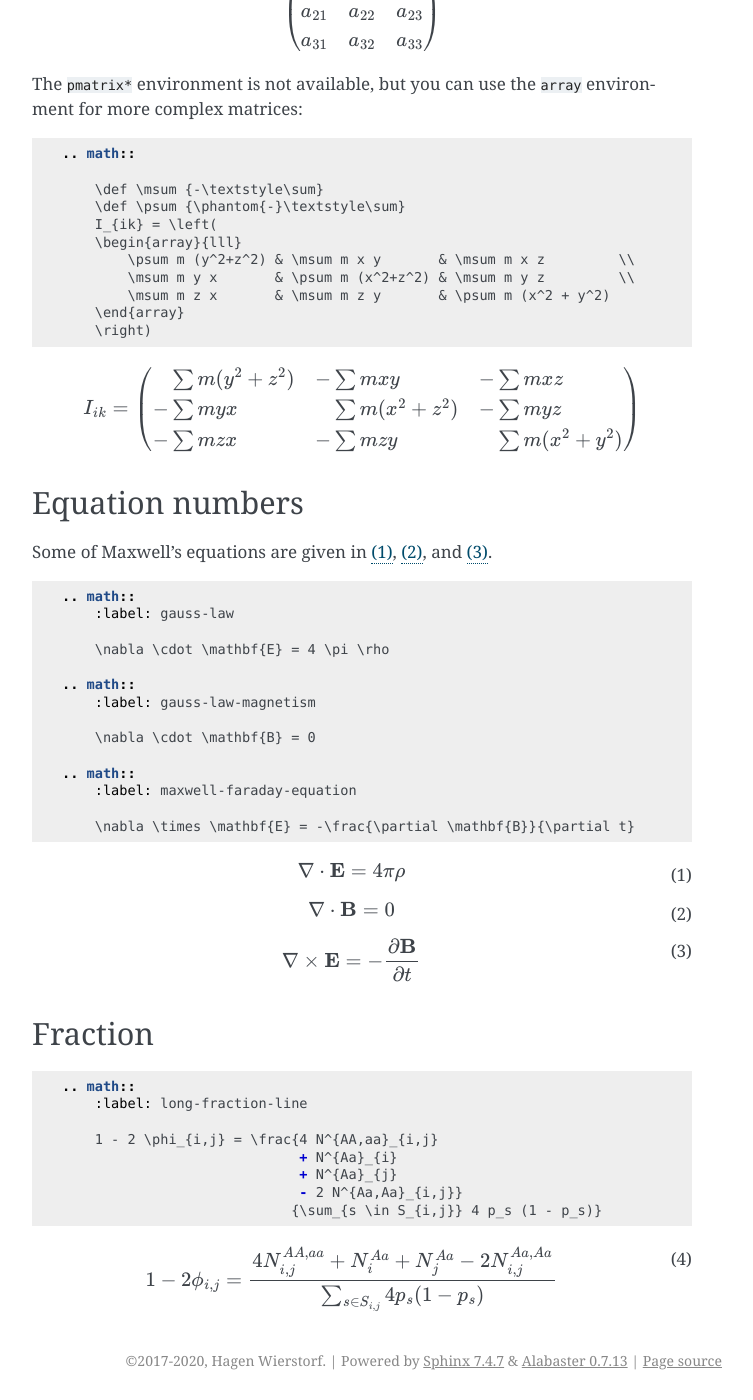
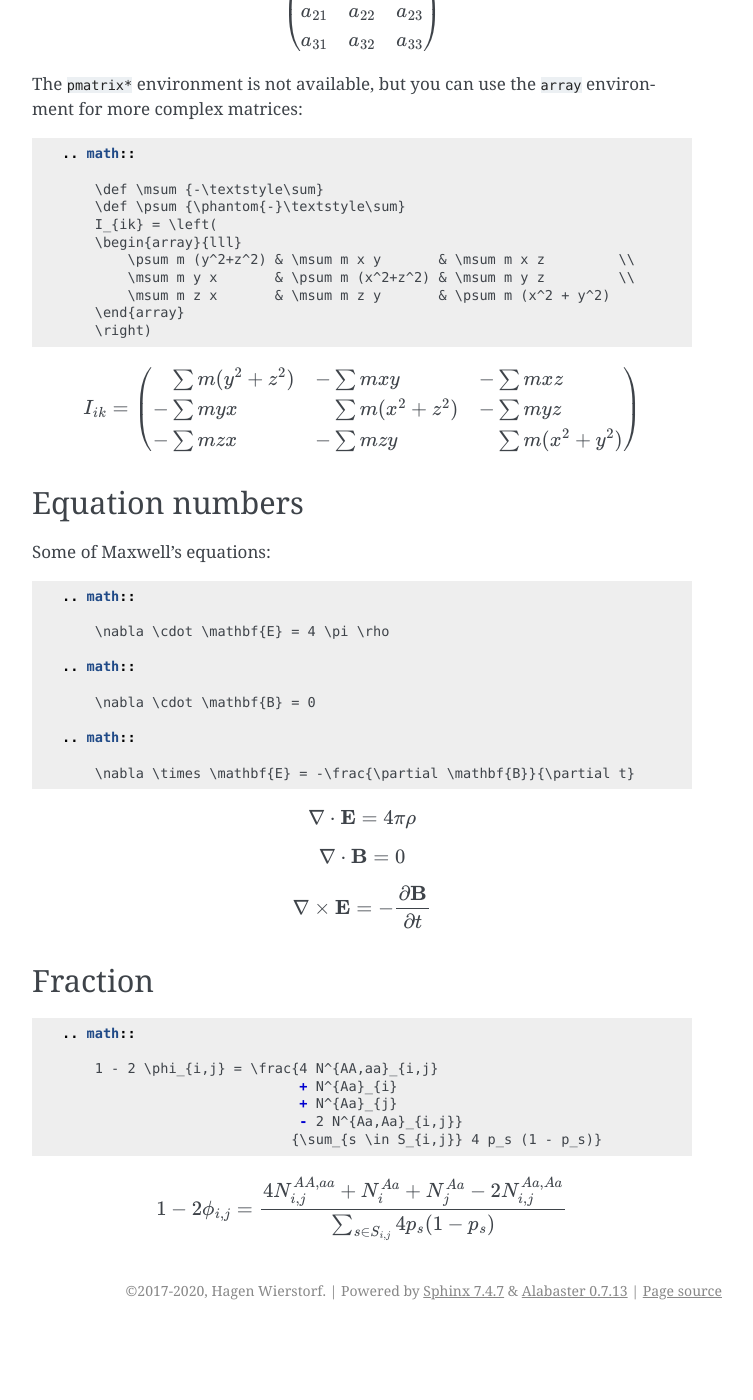
Before and after one commit to hagenw/sphinxcontrib-katex, a Sphinx documentation site: the page built from docs/examples.rst, in a window 1280 px wide and 1400 px high, scrolled down 1985 px. Shown: the whole window, without its empty margins (388-1141 px from the left). Built offline with Sphinx 7.4.7, drawn with Linux system fonts in a browser that asks for light colours; formulas are drawn with MathJax 3; after the commit the page ends 3315 px from its top, so only the background shows below that.

Commit message:
Remove labels

```diff
--- a/docs/examples.rst
+++ b/docs/examples.rst
@@ -162,38 +162,31 @@ environment for more complex matrices:
 Equation numbers
 ----------------
 
-Some of Maxwell's equations are given in :eq:`gauss-law`,
-:eq:`gauss-law-magnetism`, and :eq:`maxwell-faraday-equation`.
+Some of Maxwell's equations:
 
 .. code-block:: rst
 
     .. math::
-        :label: gauss-law
 
         \nabla \cdot \mathbf{E} = 4 \pi \rho
 
     .. math::
-        :label: gauss-law-magnetism
 
         \nabla \cdot \mathbf{B} = 0
 
     .. math::
-        :label: maxwell-faraday-equation
 
         \nabla \times \mathbf{E} = -\frac{\partial \mathbf{B}}{\partial t}
 
 .. math::
-    :label: gauss-law
 
     \nabla \cdot \mathbf{E} = 4 \pi \rho
 
 .. math::
-    :label: gauss-law-magnetism
 
     \nabla \cdot \mathbf{B} = 0
 
 .. math::
-    :label: maxwell-faraday-equation
 
     \nabla \times \mathbf{E} = -\frac{\partial \mathbf{B}}{\partial t}
 
@@ -204,7 +197,6 @@ Fraction
 .. code-block:: rst
 
     .. math::
-        :label: long-fraction-line
 
         1 - 2 \phi_{i,j} = \frac{4 N^{AA,aa}_{i,j}
                                  + N^{Aa}_{i}
@@ -213,7 +205,6 @@ Fraction
                                 {\sum_{s \in S_{i,j}} 4 p_s (1 - p_s)}
 
 .. math::
-    :label: long-fraction-line
 
     1 - 2 \phi_{i,j} = \frac{4 N^{AA,aa}_{i,j}
                              + N^{Aa}_{i}
```
